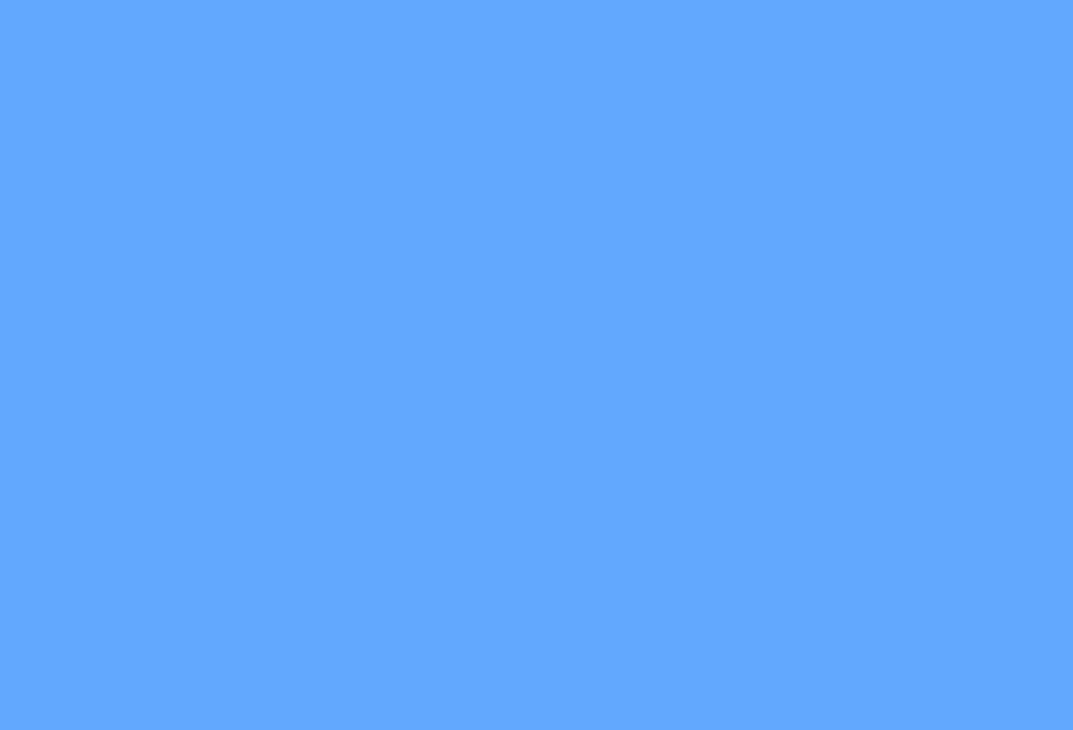
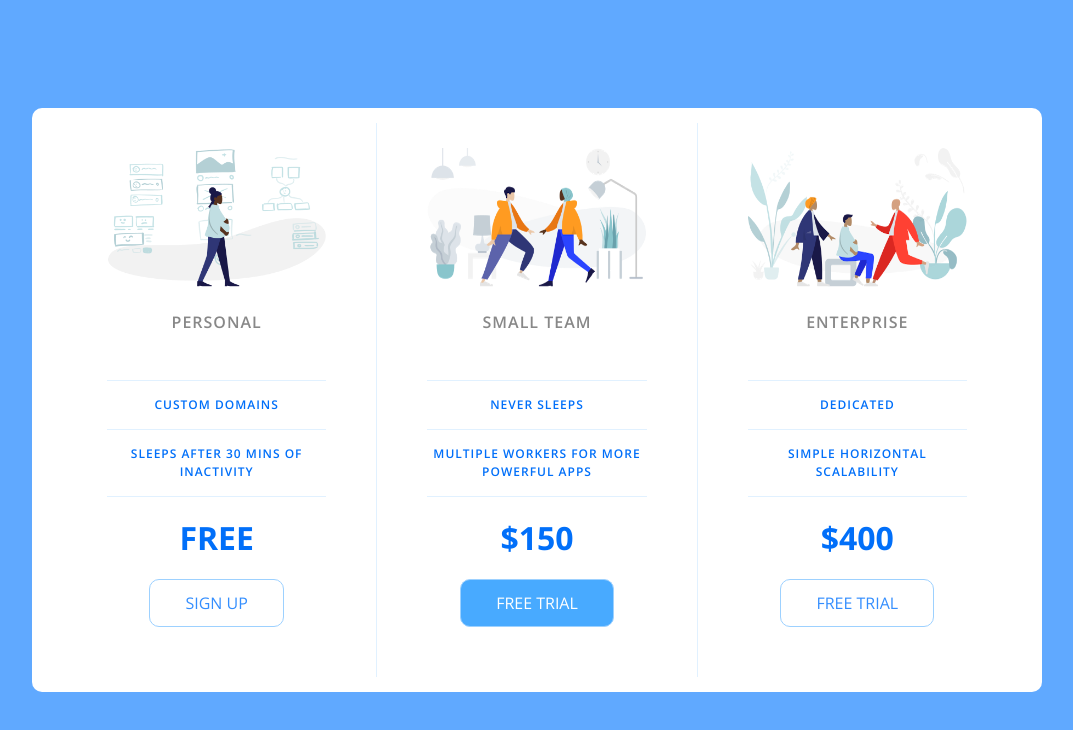
Before and after one commit to a-pyro/price-table-css, a plain HTML site: page index.html in a window 1280 px wide. Shown: the whole page, without its empty margins (103-1176 px from the left). Drawn offline with nearby package versions, Linux system fonts and the light colour scheme.

Commit message:
project ended

```diff
--- a/index.html
+++ b/index.html
@@ -3,18 +3,54 @@
     <head>
         <meta charset="UTF-8" />
         <meta name="viewport" content="width=device-width, initial-scale=1.0" />
+        <title>Price Tiers</title>
         <link
             rel="stylesheet"
             href="https://fonts.googleapis.com/css?family=Open+Sans:400,600,700"
         />
         <link rel="stylesheet" href="style.css" />
-        <title>price panel</title>
     </head>
+
     <body>
-        <main class="panel">
-            <section class="panel-1"></section>
-            <section class="panel-2"></section>
-            <section class="panel-3"></section>
-        </main>
+        <div class="panel">
+            <div class="pricing-plan">
+                <img src="icons/icon1.png" alt="" class="pricing-img" />
+                <h2 class="pricing-header">Personal</h2>
+                <ul class="pricing-features">
+                    <li class="pricing-features-item">Custom domains</li>
+                    <li class="pricing-features-item">
+                        Sleeps after 30 mins of inactivity
+                    </li>
+                </ul>
+                <span class="pricing-price">Free</span>
+                <a href="#/" class="pricing-button">Sign up</a>
+            </div>
+
+            <div class="pricing-plan">
+                <img src="icons/icon2.png" alt="" class="pricing-img" />
+                <h2 class="pricing-header">Small team</h2>
+                <ul class="pricing-features">
+                    <li class="pricing-features-item">Never sleeps</li>
+                    <li class="pricing-features-item">
+                        Multiple workers for more powerful apps
+                    </li>
+                </ul>
+                <span class="pricing-price">$150</span>
+                <a href="#/" class="pricing-button is-featured">Free trial</a>
+            </div>
+
+            <div class="pricing-plan">
+                <img src="icons/icon3.png" alt="" class="pricing-img" />
+                <h2 class="pricing-header">Enterprise</h2>
+                <ul class="pricing-features">
+                    <li class="pricing-features-item">Dedicated</li>
+                    <li class="pricing-features-item">
+                        Simple horizontal scalability
+                    </li>
+                </ul>
+                <span class="pricing-price">$400</span>
+                <a href="#/" class="pricing-button">Free trial</a>
+            </div>
+        </div>
     </body>
 </html>
--- a/style.css
+++ b/style.css
@@ -1,9 +1,238 @@
+/* http://meyerweb.com/eric/tools/css/reset/
+   v2.0 | 20110126
+   License: none (public domain)
+*/
+
 html,
-* {
+body,
+div,
+span,
+applet,
+object,
+iframe,
+h1,
+h2,
+h3,
+h4,
+h5,
+h6,
+p,
+blockquote,
+pre,
+a,
+abbr,
+acronym,
+address,
+big,
+cite,
+code,
+del,
+dfn,
+em,
+img,
+ins,
+kbd,
+q,
+s,
+samp,
+small,
+strike,
+strong,
+sub,
+sup,
+tt,
+var,
+b,
+u,
+i,
+center,
+dl,
+dt,
+dd,
+ol,
+ul,
+li,
+fieldset,
+form,
+label,
+legend,
+table,
+caption,
+tbody,
+tfoot,
+thead,
+tr,
+th,
+td,
+article,
+aside,
+canvas,
+details,
+embed,
+figure,
+figcaption,
+footer,
+header,
+hgroup,
+menu,
+nav,
+output,
+ruby,
+section,
+summary,
+time,
+mark,
+audio,
+video {
+    margin: 0;
+    padding: 0;
+    border: 0;
+    font-size: 100%;
+    font: inherit;
+    vertical-align: baseline;
+}
+/* HTML5 display-role reset for older browsers */
+article,
+aside,
+details,
+figcaption,
+figure,
+footer,
+header,
+hgroup,
+menu,
+nav,
+section {
+    display: block;
+}
+body {
+    line-height: 1;
+}
+ol,
+ul {
+    list-style: none;
+}
+blockquote,
+q {
+    quotes: none;
+}
+blockquote:before,
+blockquote:after,
+q:before,
+q:after {
+    content: '';
+    content: none;
+}
+table {
+    border-collapse: collapse;
+    border-spacing: 0;
+}
+
+html {
     box-sizing: border-box;
     font-family: 'Open Sans', sans-serif;
 }
 
 body {
     background-color: #60a9ff;
+    display: flex;
+    justify-content: center;
+    align-items: center;
+    min-height: 100vh;
 }
+
+.panel {
+    background-color: white;
+    border-radius: 10px;
+    padding: 15px 25px;
+    width: 100%;
+    max-width: 960px;
+    display: flex;
+    flex-direction: column;
+    text-align: center;
+    text-transform: uppercase;
+}
+
+.pricing-plan {
+    border-bottom: 1px solid #e1f1ff;
+}
+.pricing-plan:last-child {
+    border-bottom: none;
+}
+
+.pricing-img {
+    margin-bottom: 25px;
+    max-width: 100%;
+}
+
+.pricing-header {
+    color: #888;
+    font-weight: 600;
+    letter-spacing: 1px;
+}
+
+.pricing-features {
+    margin: 50px 0 25px;
+    color: #016ff9;
+}
+
+.pricing-features-item {
+    font-weight: 600;
+    letter-spacing: 1px;
+    font-size: 12px;
+    line-height: 1.5;
+    padding: 15px 0;
+    border-top: 1px solid #e1f1ff;
+}
+
+.pricing-features-item:last-child {
+    border-bottom: 1px solid #e1f1ff;
+}
+
+.pricing-price {
+    color: #016ff9;
+    display: block;
+    font-size: 32px;
+    font-weight: 700;
+}
+
+.pricing-button {
+    border: 1px solid #9dd1ff;
+    border-radius: 10px;
+    color: #348efe;
+    display: inline-block;
+    padding: 15px 35px;
+    text-decoration: none;
+    margin: 25px 0;
+    transition: background-color 200ms ease-in-out;
+}
+
+.pricing-button:hover,
+.pricing-button:focus {
+    background-color: #e1f1ff;
+}
+
+.pricing-button.is-featured {
+    background-color: #48aaff;
+    color: white;
+}
+
+.pricing-button.is-featured:hover,
+.pricing-button.is-featured:focus {
+    background-color: #269aff;
+    color: white;
+}
+
+@media (min-width: 900px) {
+    .panel {
+        flex-direction: row;
+    }
+    .pricing-plan {
+        border-bottom: none;
+        border-right: 1px solid #e1f1ff;
+        padding: 25px 50px;
+    }
+    .pricing-plan:last-child {
+        border-right: none;
+    }
+}
```
